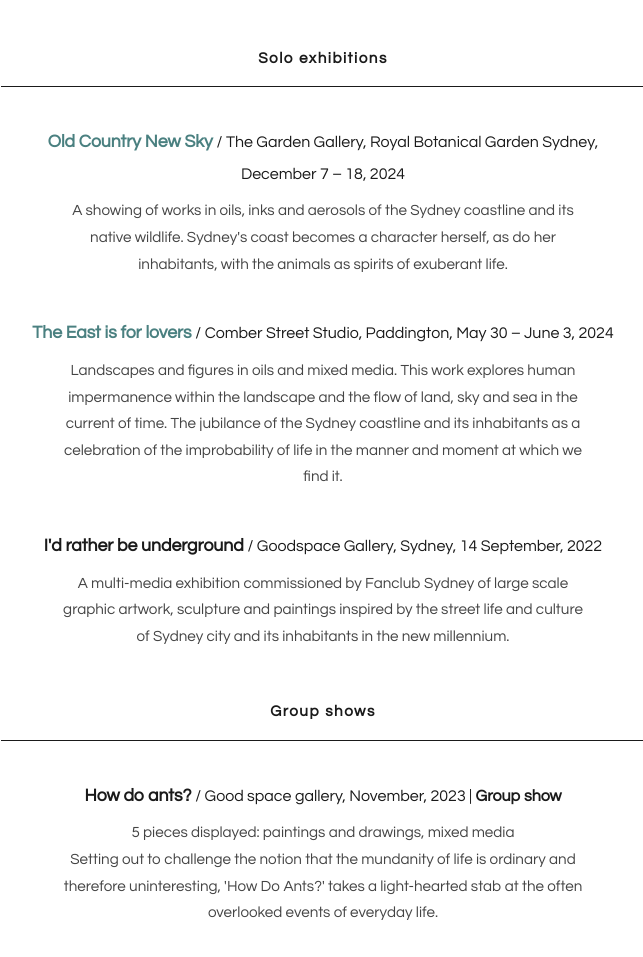
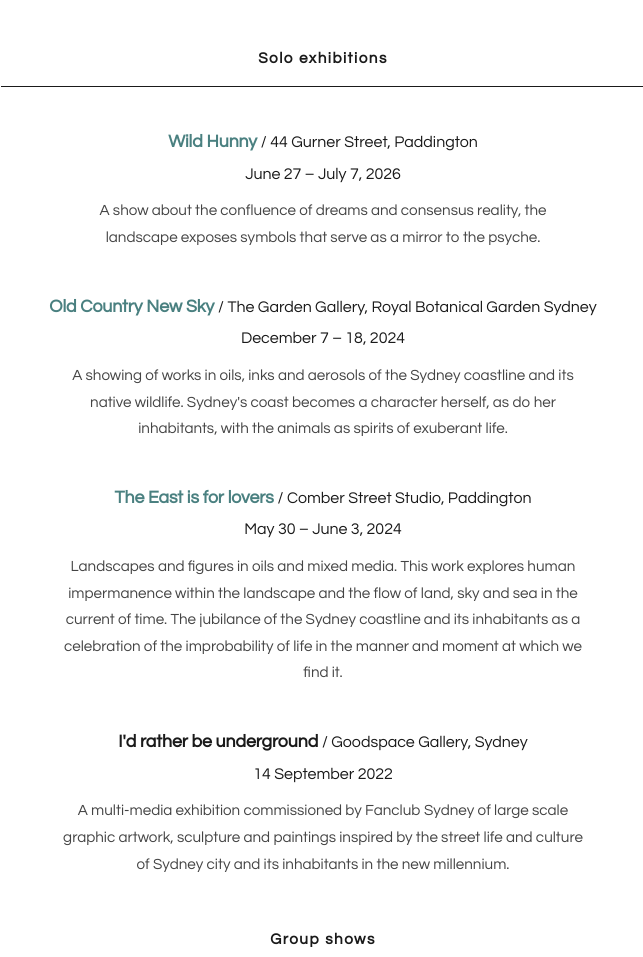
Before and after one commit to drdollardiscounts/thommuir.com, a plain HTML site: page bio.html in a window 1280 px wide. Shown: the part 520-1477 px from the top of the page, without its empty margins (317-960 px from the left). Drawn offline with Linux system fonts and the light colour scheme.

Commit message:
Update bio.html
latest exhibition added

```diff
--- a/bio.html
+++ b/bio.html
@@ -56,8 +56,18 @@
 
         <div class="exhibition">
           <p>
+            <a href="https://whatson.cityofsydney.nsw.gov.au/events/wild-hunny" class="exhibition-title" target="_blank" rel="noopener">Wild Hunny</a>
+            <span class="exhibition-venue"> / 44 Gurner Street, Paddington<br>June 27 – July 7, 2026</span>
+          </p>
+          <p class="exhibition-desc">
+            A show about the confluence of dreams and consensus reality, the landscape exposes symbols that serve as a mirror to the psyche.
+          </p>
+        </div>
+
+        <div class="exhibition">
+          <p>
             <a href="https://whatson.cityofsydney.nsw.gov.au/events/old-country-new-sky" class="exhibition-title" target="_blank" rel="noopener">Old Country New Sky</a>
-            <span class="exhibition-venue"> / The Garden Gallery, Royal Botanical Garden Sydney,<br>December 7 – 18, 2024</span>
+            <span class="exhibition-venue"> / The Garden Gallery, Royal Botanical Garden Sydney<br>December 7 – 18, 2024</span>
           </p>
           <p class="exhibition-desc">
             A showing of works in oils, inks and aerosols of the Sydney coastline and its native
@@ -69,7 +79,7 @@
         <div class="exhibition">
           <p>
             <a href="https://whatson.cityofsydney.nsw.gov.au/events/the-east-is-for-lovers" class="exhibition-title" target="_blank" rel="noopener">The East is for lovers</a>
-            <span class="exhibition-venue"> / Comber Street Studio, Paddington, May 30 – June 3, 2024</span>
+            <span class="exhibition-venue"> / Comber Street Studio, Paddington<br>May 30 – June 3, 2024</span>
           </p>
           <p class="exhibition-desc">
             Landscapes and figures in oils and mixed media. This work explores human
@@ -82,7 +92,7 @@
         <div class="exhibition">
           <p>
             <strong>I'd rather be underground</strong>
-            <span class="exhibition-venue"> / Goodspace Gallery, Sydney, 14 September, 2022</span>
+            <span class="exhibition-venue"> / Goodspace Gallery, Sydney<br>14 September 2022</span>
           </p>
           <p class="exhibition-desc">
             A multi-media exhibition commissioned by Fanclub Sydney of large scale graphic
```
